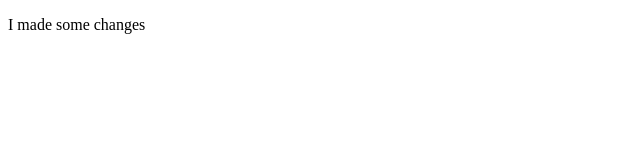
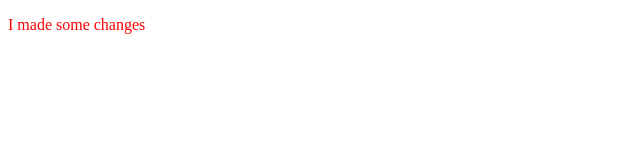
Before and after one commit to jbabovic/jbabovic.github.io, a plain HTML site: page index.html in a window 1280 px wide. Shown: the whole page, without its empty margins (0-640 px from the left). Drawn offline with Linux system fonts and the light colour scheme.

Commit message:
fixed style sheet

```diff
--- a/index.html
+++ b/index.html
@@ -2,7 +2,7 @@
 <html>
   <head>
     <title>Github Page</title>
-    <link rel="style sheet" href="style.css">
+    <link rel="stylesheet" href="style.css">
   </head>
 
   <body>
```
